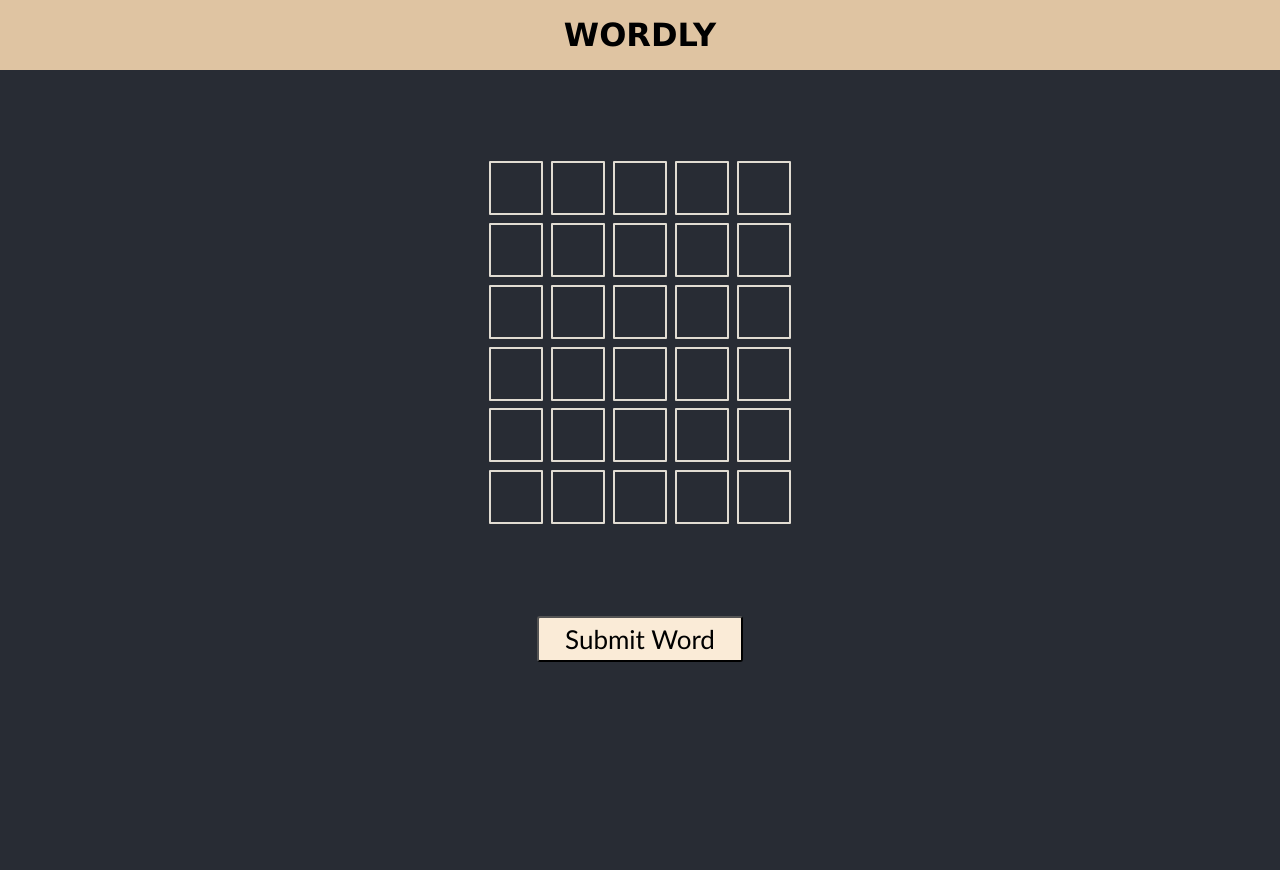
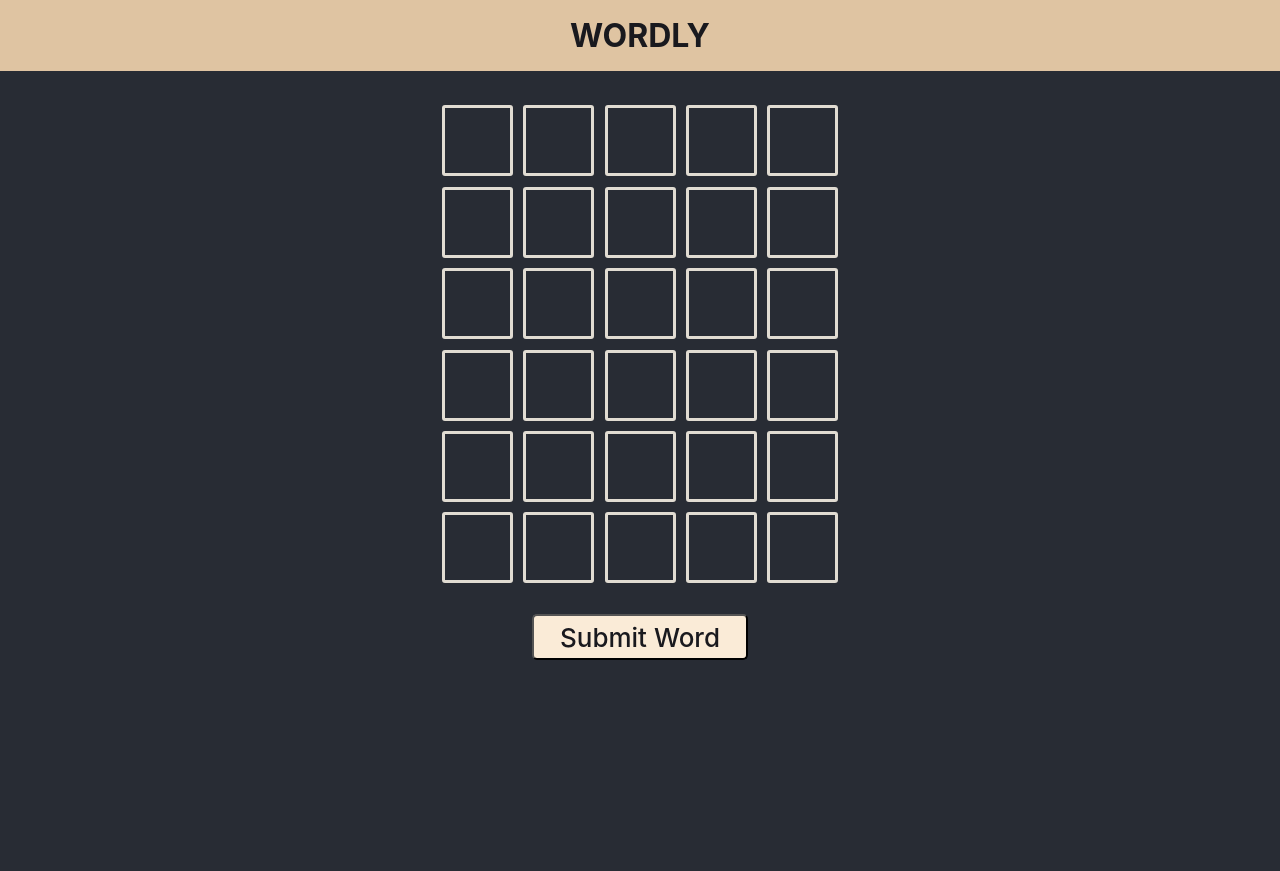
Before and after one commit to mattmluu/MVP, a React (Vite) app in the folder wordly/: page / in a window 1280 px wide. Built offline with nearby package versions, Linux system fonts and the light colour scheme.

Commit message:
styling adjustments

```diff
--- a/wordly/package.json
+++ b/wordly/package.json
@@ -12,6 +12,7 @@
     "@mui/styled-engine-sc": "^5.6.1",
     "async": "^3.2.3",
     "bootstrap": "^5.1.3",
+    "bootstrap-icons": "^1.8.1",
     "colors": "^1.4.0",
     "dotenv": "^16.0.0",
     "express": "^4.18.1",
--- a/wordly/src/App.jsx
+++ b/wordly/src/App.jsx
@@ -49,21 +49,24 @@ function App() {
 
   useEventListener("keydown", handler)
 
-  const changeColors = (coordinate, result) => {
+  const changeColor = (coordinate, color) => {
     //ex: document.getElementById( 'Row2Col2' ).style.backgroundColor = "green"
-
+    document.getElementById(coordinate).style.backgroundColor = color;
   }
 
   const handleSubmit = () => {
     if (userInput.length === 5 && guessNumber <= 6) {
-      //hacky solution -- this is necessary otherwise guessNum will increment and break code
-      //<7 to stop further submits while <6 to not clear final input & stop Board from using guess num 7
-      if (guessNumber <= 6) {
-        setGuessNumber(guessNumber + 1)
-        setUserInput('')
+      for (let i = 0; i < userInput.length; i++) {
+        if (userInput[i] === secretWord[i]) {
+          changeColor(`Row${guessNumber - 1}Col${i}`, 'rgb(115, 165, 125)')
+        } else if (secretWord.includes(userInput[i])) {
+          changeColor(`Row${guessNumber - 1}Col${i}`, 'rgb(190, 90, 75)')
+        } else {
+          changeColor(`Row${guessNumber - 1}Col${i}`, 'rgb(25, 25, 30)')
+        }
       }
-
-
+      setGuessNumber(guessNumber + 1)
+      setUserInput('')
     }
   }
 
@@ -84,7 +87,6 @@ function App() {
           Submit Word
         </motion.button>
 
-
       </header>
     </div>
   )
--- a/wordly/src/Board.jsx
+++ b/wordly/src/Board.jsx
@@ -38,7 +38,7 @@ function Board({ userInput, guessNumber }) {
 
     //update state of the board to trigger the re-render
     for (let i = 0; i < input.length; i++) {
-      if (guessNumber <= 6) {
+      if (guessNumber <=6) {
         newBoard[guessNumber - 1][i] = input[i]
         setBoard(newBoard)
       }
@@ -54,7 +54,7 @@ function Board({ userInput, guessNumber }) {
             {
               board[rowIndex].map((char, colIndex) =>
                 <motion.span
-                  id={`Row${rowIndex+1}Col${colIndex+1}`}
+                  id={`Row${rowIndex}Col${colIndex}`}
                   className="Coordinate"
                   key={colIndex}
                   whileHover={{ scale: 1.1 }}
--- a/wordly/src/styles/App.css
+++ b/wordly/src/styles/App.css
@@ -4,11 +4,20 @@
 
 .App-title {
   background-color: rgb(223, 196, 162);
-  font-family:'Lucida Sans', 'Lucida Sans Regular', 'Lucida Grande', 'Lucida Sans Unicode', Geneva, Verdana, sans-serif;
-  color: black;
+  font-family:-apple-system, BlinkMacSystemFont, 'Segoe UI', Roboto,
+    Oxygen, Ubuntu, Cantarell, 'Open Sans', 'Helvetica Neue', sans-serif;
+  font-size: xx-large;
+  font-stretch: extra-expanded;
+  color: rgb(25, 25, 30);
   margin: auto;
   padding: 0.5em;
 }
+
+/*
+color: rgb(193, 92, 74);
+color: rgb(114, 164, 123);
+color: rgb(25, 25, );
+*/
 
 .App-header {
   background-color: #282c34;
@@ -28,21 +37,21 @@
 }
 
 .Board {
-  margin: auto;
+  margin: 1em 0 1em 0;
 }
 
 .Coordinate {
   border: rgb(225, 220, 210);
   border-style: solid;
-  border-width: 2px;
-  margin: .15em;
-  min-height: 50px;
-  min-width: 50px;
-  border-radius: 1px;
+  border-width: 3px;
+  margin: .2em;
+  min-height: 65px;
+  min-width: 65px;
+  border-radius: 3px;
 }
 
 .Char {
-  margin-top: 5px;
+  margin-top: 15px;
   color: rgb(240, 235, 230);
 }
 
@@ -51,14 +60,18 @@
 }
 
 .Submit-button {
-  font-family:'Trebuchet MS', 'Lucida Sans Unicode', 'Lucida Grande', 'Lucida Sans', Arial, sans-serif;
+  font-family:-apple-system, BlinkMacSystemFont, 'Segoe UI', Roboto,
+    Oxygen, Ubuntu, Cantarell, 'Open Sans', 'Helvetica Neue', sans-serif;
+  font-stretch: expanded;
+  font-weight: 500;
+  color: rgb(25, 25, 30);
   margin-bottom: 8em;
   padding: .2em;
   padding-left: 1em;
   padding-right: 1em;
   font-size: calc(10px + 2vmin);
   background-color: antiquewhite;
-  border-radius: 3px;
+  border-radius: 5px;
 }
 
 button {
```
Also changed, not shown: 1 other file (tests, documents, lock files or other folders).
